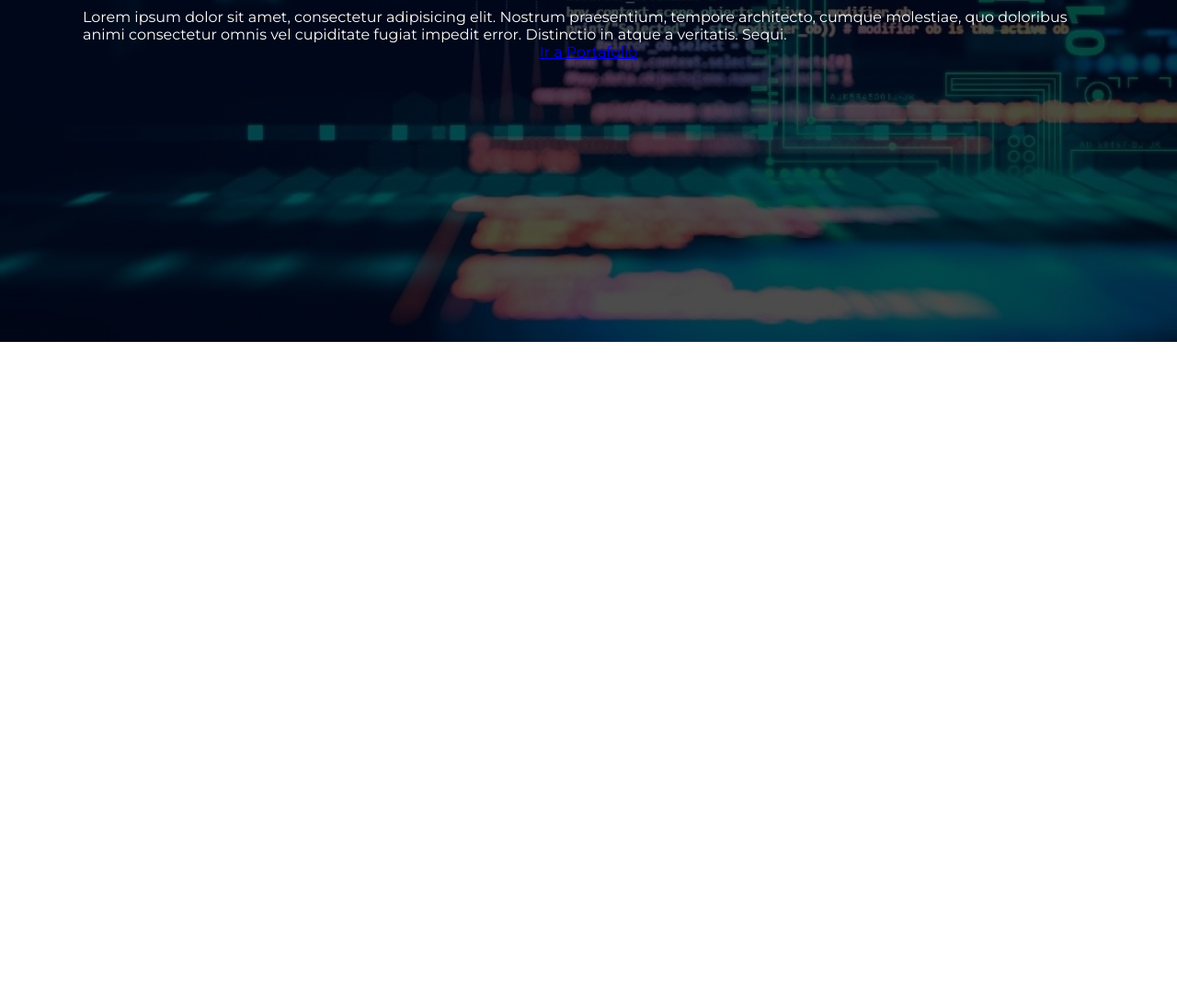
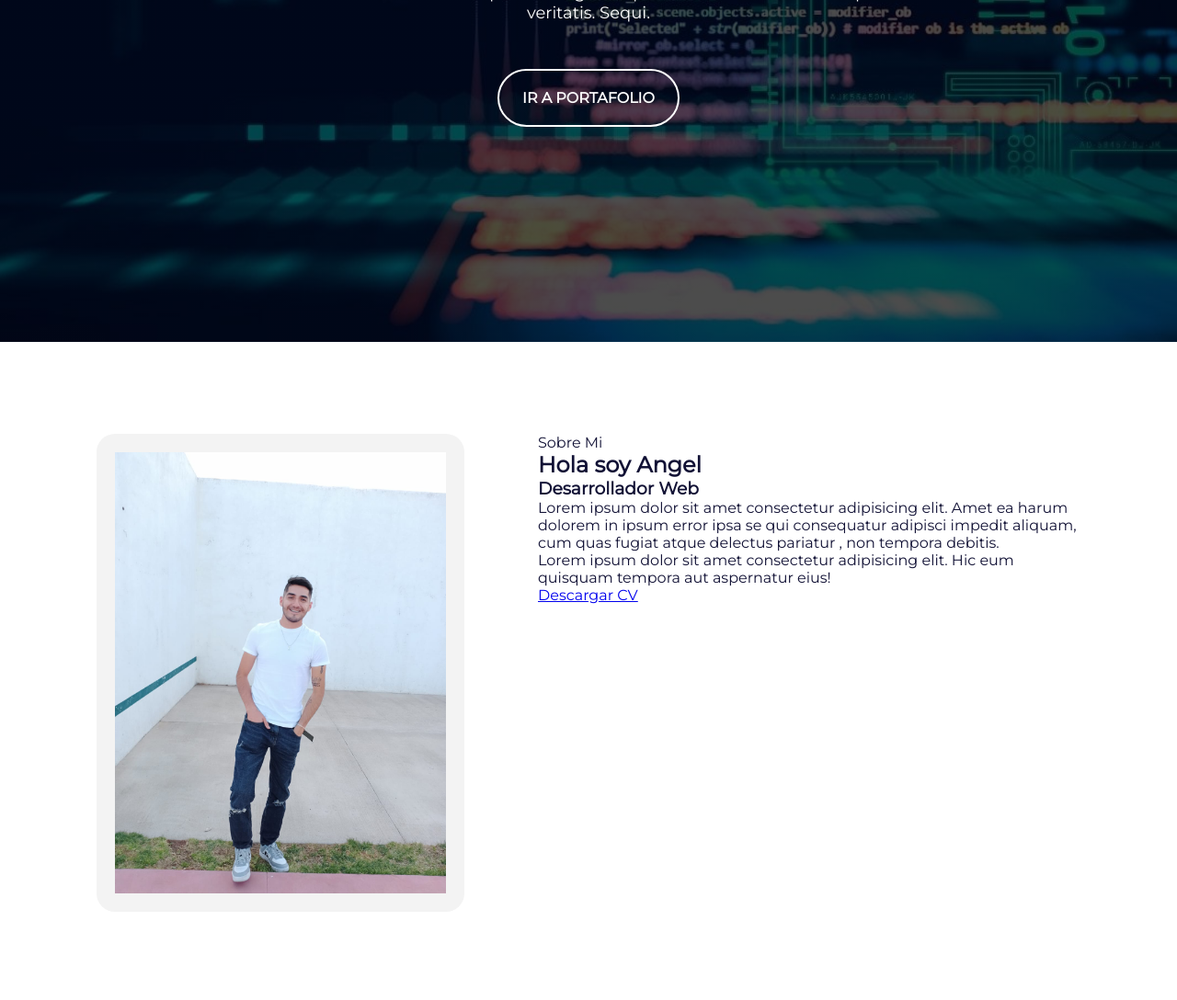
Before and after one commit to angelmejia11/PortafolioDany, a website: page index.html in a window 1280 px wide. Shown: the part 428-1516 px from the top of the page at 92% size. Before the commit the page ends 800 px from the top, so only its background shows below. Drawn offline with Linux system fonts and the light colour scheme.

Commit message:
Seccion sobre mi

```diff
--- a/index.html
+++ b/index.html
@@ -47,6 +47,23 @@
 
     </div>
   </section>
+
+  <!--SECCION SOBRE MI-->
+  <section id="sobremi">
+    <div class="contenedor-foto">
+      <img src="Img/imgBlanca.jpeg" alt="">
+    </div>
+    <div class="sobremi">
+      <p class="titulo-seccion">Sobre Mi</p>
+      <h2>Hola soy <span>Angel</span></h2>
+      <h3>Desarrollador Web</h3>
+      <p>Lorem ipsum dolor sit amet consectetur adipisicing elit. Amet ea harum dolorem in ipsum error ipsa se
+        qui consequatur adipisci impedit aliquam, cum quas fugiat atque delectus pariatur
+        , non tempora debitis.</p>
+        <p>Lorem ipsum dolor sit amet consectetur adipisicing elit. Hic eum quisquam tempora aut aspernatur eius!</p>
+        <a href="#">Descargar CV</a>
+    </div>
+  </section>
 </body>
 <script src="javaScript.js"></script>
 </html>
--- a/style.css
+++ b/style.css
@@ -48,6 +48,16 @@ html {
 #inicio .contenido header .contenido-header nav ul a:hover{
     color: #ff5080;
 }
+#inicio .contenido header .contenido-header .redes a{
+    text-decoration: none;
+    color: #fff;
+    display: inline-block;
+    margin-left: 10px;
+    transition: .5s;
+}
+#inicio .contenido header .contenido-header .redes a:hover{
+    color: #ff5080;
+}
 
 #inicio .contenido .presentacion{
     max-width: 1100px;
@@ -70,3 +80,51 @@ html {
     margin-bottom: 25px;
     text-align: center;
 }
+#inicio .contenido .presentacion h2 span{
+    font-size: 30px;
+    color: #ff5080;
+}
+#inicio .contenido .presentacion .descripcion{
+    max-width: 700px;
+    margin: 25px auto;
+    font-size: 18px;
+    text-align: center;
+}
+#inicio .contenido .presentacion a{
+    text-decoration: none;
+    display: inline-block;
+    margin: 25px;
+    padding: 20px 25px;
+    border: 2px solid #fff;
+    border-radius: 50px;
+    color: #fff;
+    font-weight: bold;
+    text-transform: uppercase;
+    transition: .5s;
+}
+#inicio .contenido .presentacion a:hover{
+    background-color: #ff5080;
+}
+#icono-nav{
+    color: #fff;
+    display: none;
+}
+
+/*SECCION SOBRE MI*/
+#sobremi{
+    max-width: 1100px;
+    margin: auto;
+    padding: 100px 15px;
+    color: #111135;
+    display: flex;
+}
+#sobremi .contenedor-foto{
+    max-width: 400px;
+    margin-right: 80px;
+}
+#sobremi .contenedor-foto img{
+    padding: 20px;
+    width: 100%;
+    border-radius: 20px;
+    background-color: #f3f3f3;
+}
```
